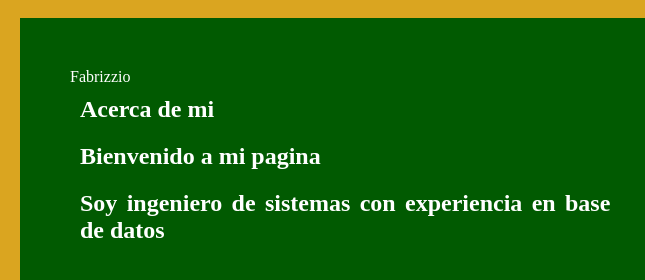
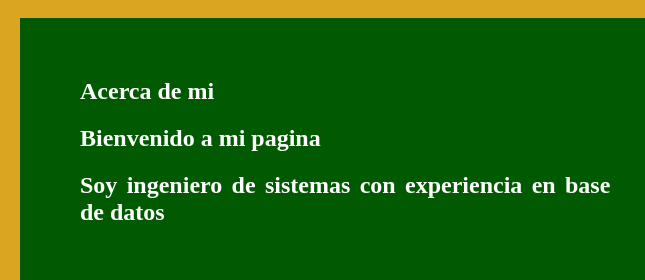
Before and after one commit to cfabrizzio/miprimerapagina, a plain HTML site: page index.html in a window 1280 px wide. Shown: the part 122-402 px from the top of the page, 0-645 px from the left. Drawn offline with Linux system fonts and the light colour scheme.

Commit message:
segundo cambio

```diff
--- a/index.html
+++ b/index.html
@@ -34,9 +34,6 @@
   <main class="contenido">
     <div class="acerca">
       <div class="acerca-texto">
-        <div class=”greeting”>
-          <p>Fabrizzio</p>
-        </div>
         <h2>Acerca de mi</h2>
         <h2>Bienvenido a mi pagina</h2>
         <h2>Soy ingeniero de sistemas con experiencia en base de datos</h2>
```
